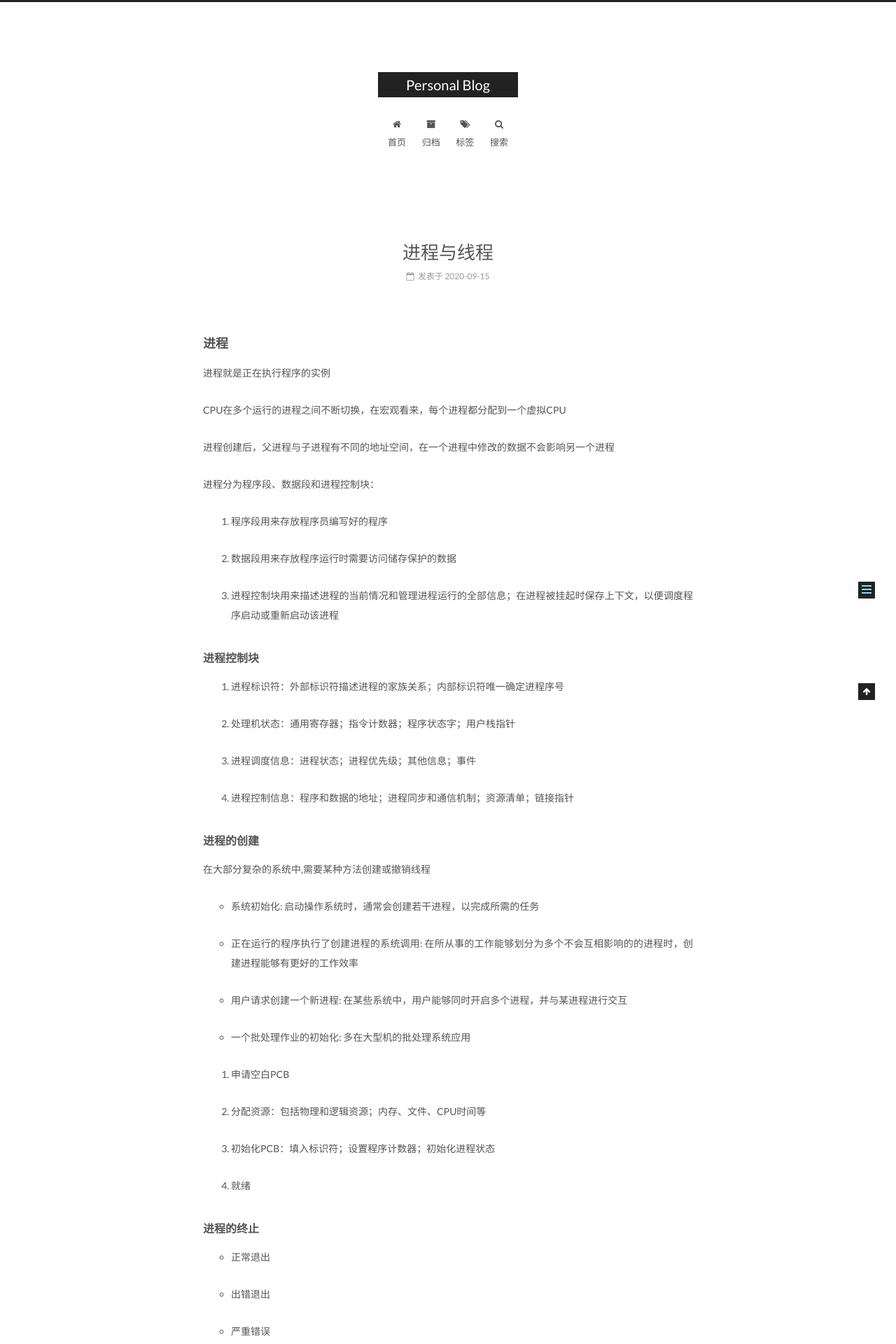
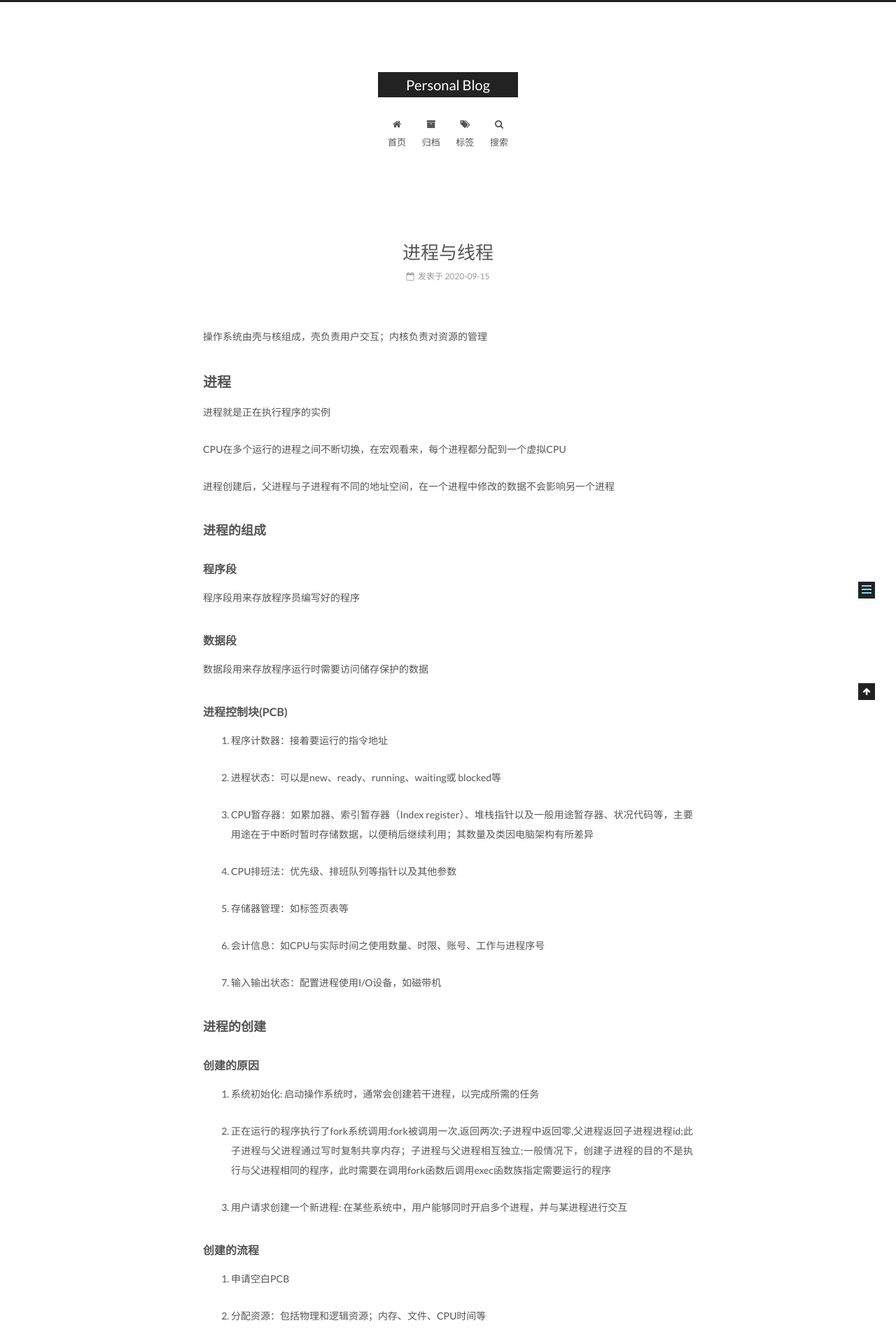
Before and after one commit to ONLYUNIVERSE/ONLYUNIVERSE.github.io, a Jekyll site: the page built from _posts/2020-09-15-进程与线程.md, in a window 1280 px wide. Shown: the top 1920 px of the page at 70% size. Built offline with Jekyll 4.4.1, drawn with Linux system fonts in a browser that asks for light colours; some of the changed text lies outside the part shown.

Commit message:
Update 2020-09-15-进程与线程.md

```diff
--- a/_posts/2020-09-15-进程与线程.md
+++ b/_posts/2020-09-15-进程与线程.md
@@ -6,11 +6,14 @@ date:       2020-09-15              # 时间
 author:     ONLYUNIVERSE            # 作者
 header-img: img/post-bg-2015.jpg    #这篇文章标题背景图片
 catalog: true                       # 是否归档
+description:
 tags:                               #标签
     OperatingSystem
 ---
 
-### 进程
+操作系统由壳与核组成，壳负责用户交互；内核负责对资源的管理
+
+## 进程
 
 进程就是正在执行程序的实例
 
@@ -18,35 +21,43 @@ CPU在多个运行的进程之间不断切换，在宏观看来，每个进程
 
 进程创建后，父进程与子进程有不同的地址空间，在一个进程中修改的数据不会影响另一个进程
 
-进程分为程序段、数据段和进程控制块：
+### 进程的组成
 
-1. 程序段用来存放程序员编写好的程序
+#### 程序段
 
-2. 数据段用来存放程序运行时需要访问储存保护的数据
+程序段用来存放程序员编写好的程序
 
-3. 进程控制块用来描述进程的当前情况和管理进程运行的全部信息；在进程被挂起时保存上下文，以便调度程序启动或重新启动该进程
+#### 数据段
 
-#### 进程控制块
+数据段用来存放程序运行时需要访问储存保护的数据
 
-1. 进程标识符：外部标识符描述进程的家族关系；内部标识符唯一确定进程序号
+#### 进程控制块(PCB)
 
-2. 处理机状态：通用寄存器；指令计数器；程序状态字；用户栈指针
+1. 程序计数器：接着要运行的指令地址
 
-3. 进程调度信息：进程状态；进程优先级；其他信息；事件
+2. 进程状态：可以是new、ready、running、waiting或 blocked等
 
-4. 进程控制信息：程序和数据的地址；进程同步和通信机制；资源清单；链接指针
+3. CPU暂存器：如累加器、索引暂存器（Index register）、堆栈指针以及一般用途暂存器、状况代码等，主要用途在于中断时暂时存储数据，以便稍后继续利用；其数量及类因电脑架构有所差异
 
-#### 进程的创建
+4. CPU排班法：优先级、排班队列等指针以及其他参数
 
-在大部分复杂的系统中,需要某种方法创建或撤销线程
+5. 存储器管理：如标签页表等
 
-* 系统初始化: 启动操作系统时，通常会创建若干进程，以完成所需的任务
+6. 会计信息：如CPU与实际时间之使用数量、时限、账号、工作与进程序号
 
-* 正在运行的程序执行了创建进程的系统调用: 在所从事的工作能够划分为多个不会互相影响的的进程时，创建进程能够有更好的工作效率
+7. 输入输出状态：配置进程使用I/O设备，如磁带机
 
-* 用户请求创建一个新进程: 在某些系统中，用户能够同时开启多个进程，并与某进程进行交互
+### 进程的创建
 
-* 一个批处理作业的初始化: 多在大型机的批处理系统应用
+#### 创建的原因
+
+1. 系统初始化: 启动操作系统时，通常会创建若干进程，以完成所需的任务
+
+2. 正在运行的程序执行了fork系统调用:fork被调用一次,返回两次;子进程中返回零,父进程返回子进程进程id;此子进程与父进程通过写时复制共享内存；子进程与父进程相互独立;一般情况下，创建子进程的目的不是执行与父进程相同的程序，此时需要在调用fork函数后调用exec函数族指定需要运行的程序
+
+3. 用户请求创建一个新进程: 在某些系统中，用户能够同时开启多个进程，并与某进程进行交互
+
+#### 创建的流程
 
 1. 申请空白PCB
 
@@ -56,7 +67,9 @@ CPU在多个运行的进程之间不断切换，在宏观看来，每个进程
 
 4. 就绪
 
-#### 进程的终止
+### 进程的终止
+
+#### 终止的原因
 
 * 正常退出
 
@@ -65,6 +78,8 @@ CPU在多个运行的进程之间不断切换，在宏观看来，每个进程
 * 严重错误
 
 * 被杀死
+
+#### 终止的流程
 
 1. 根据被终止进程的标识符，检索PCB
 
@@ -76,15 +91,7 @@ CPU在多个运行的进程之间不断切换，在宏观看来，每个进程
 
 5. 从相关表中移除PCB
 
-#### 进程的层次结构
-
-某些进程自身被创建后，又可以创建新的子进程
-
-在UNIX中，启动映像运行一个init程序，init命令再创建登录相关的进程，用户通过登录输入在终端的命令又启动了更多的进程
-
-在Windows中，没有进程层次的概念，所有的进程地位是相同的；父进程在创建子进程的过程中会得到一个令牌(句柄)，得到令牌的进程可以控制特定子进程
-
-#### 进程的状态
+### 进程的状态
 
 * 运行态：CPU空闲，没有被阻塞
 
@@ -94,29 +101,11 @@ CPU在多个运行的进程之间不断切换，在宏观看来，每个进程
 
 * 挂起态：为了对进程进行观察，需要将某一进程挂起
 
-#### 进程的实现
-
-操作系统维护着进程表
-
-进程表中保存着处于就绪态或阻塞态的进程的信息和其他维持系统正常运行的文件，保证进程可以随时继续启动
-
-一旦发生中断，中断硬件就将多个存有中断信息的寄存器压入堆栈，再跳转至指示的位置
-
-#### fork
-
-父进程创建子进程时，需要调用fork系统调用
-
-fork系统调用在调用后，系统将创建一个新进程；fork被调用一次,返回两次;子进程中返回零,父进程返回子进程进程id
-
-此子进程与父进程通过写时复制共享内存；子进程与父进程相互独立
-
-一般情况下，创建子进程的目的不是执行与父进程相同的程序，此时需要在调用fork函数后调用exec函数族指定需要运行的程序
-
 #### 挂起、激活、阻塞与唤醒
 
 OS通过挂起原语将指定进程挂起，挂起的发动者可以是系统、父进程或自己；挂起后进程从内存调度至磁盘
 
-OS通过激活原语将指定进程激活，激活的发动者可以是系统、父进程或用户，但不能是该进程本身，因为被挂起的进程在外存中，无法申请
+OS通过激活原语将被挂起的进程激活，激活的发动者可以是系统、父进程或用户，但不能是该进程本身，因为被挂起的进程在外存中，无法申请
 
 阻塞是进程自身的主动行为，当外界条件不满足需要时，进行阻塞
 
@@ -132,21 +121,39 @@ OS通过激活原语将指定进程激活，激活的发动者可以是系统、
 
 每一个线程都拥有自己的堆栈，用以存储相应过程中产生的局部变量和执行历史等(上下文)
 
+线程包括堆栈寄存器和线程控制块
+
+#### 线程控制块
+
+线程控制块是操作系统内核中的一种数据结构，用来存放线程的相关信息
+
+线程控制块TCB包括线程标识、线程状态、存储区(存储线程运行的上下文)、寄存器、堆栈指针与优先级等
+
 #### 在用户空间内实现线程
 
 计算机拥有虚拟内存，将虚拟内存空间分为两部分，一部分划分给操作系统的内部核心程序，称为内核空间；另一部分划给各个进程，称为用户空间
 
 在用户空间内调用各个线程，可以通过线程表迅速完成对线程的阻塞，启动或转换；由于这些操作都是在本地空间内完成的，不需要调用内核或是切换上下文，线程的调度十分快捷
 
+用户级线程的相关信息存储在用户空间中的线程控制块中，不能直接进行系统调用，需要将资源要求提交给*运行时系统*(即管理控制线程函数的集合)，再由运行时系统通过系统调用进行系统资源的分配
+
 阻塞系统调用带来的问题：若一个线程在被调用的过程中被阻塞了，不能及时读取到需要的输入，就会影响乃至停止其他线程；为了防止这类情况出现，使用*包装器*检查该线程的调用过程中是否安全，若可能被阻塞，则不调用该线程
 
 线程独占CPU带来的问题：由于没有时钟中断，当一个线程不放弃CPU的独占时，该进程的其他线程就不能够运行
+
+内核分配的问题：每次内核只分配给用户一个CPU，只能同时运行一个线程
 
 #### 在内核中实现线程
 
 内核中拥有记录所有线程的线程表，希望进行调用的线程通过系统调用对线程表进行更新完成线程的创建和撤销
 
+内核可以同时调度同一进程的多个线程并行执行
+
 当一个进程阻塞时，内核根据某种规则，选择运行另一个线程或不运行
+
+内核级线程的信息存储在内核空间的线程控制块，由内核管理
+
+在内核中实现的线程称为轻型进程LWP，用户级线程通过链接LWP实现与内核线程之间的连接;LWP作为缓存池，没有连接到缓存池的用户级线程阻塞，实现内核与用户级线程的隔离，使用户级线程上下文切换与内核无关
 
 ### 进程间通信
 
@@ -195,6 +202,10 @@ down和up操作都是原子性的，不可分割的
 使用管程则不必担忧出现sleep-wakeup的失败状况，因为管程中严格互斥
 
 ### 杂项
+
+#### 内核
+
+内核是操作系统中最基本的部分，负责管理系统的进程、内存、设备驱动程序、文件和网络系统等等，决定着系统的性能和稳定性。
 
 #### 系统调用与函数
 
```
